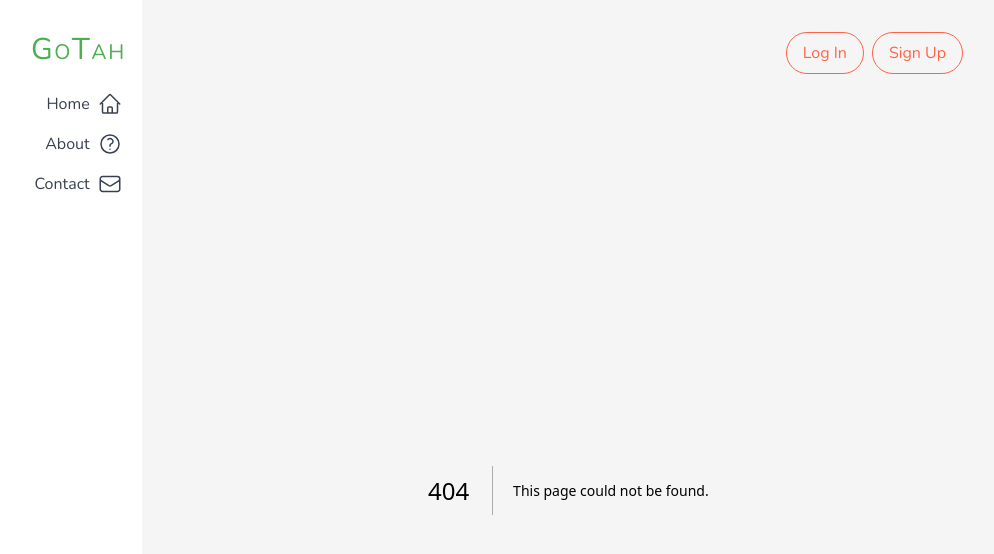
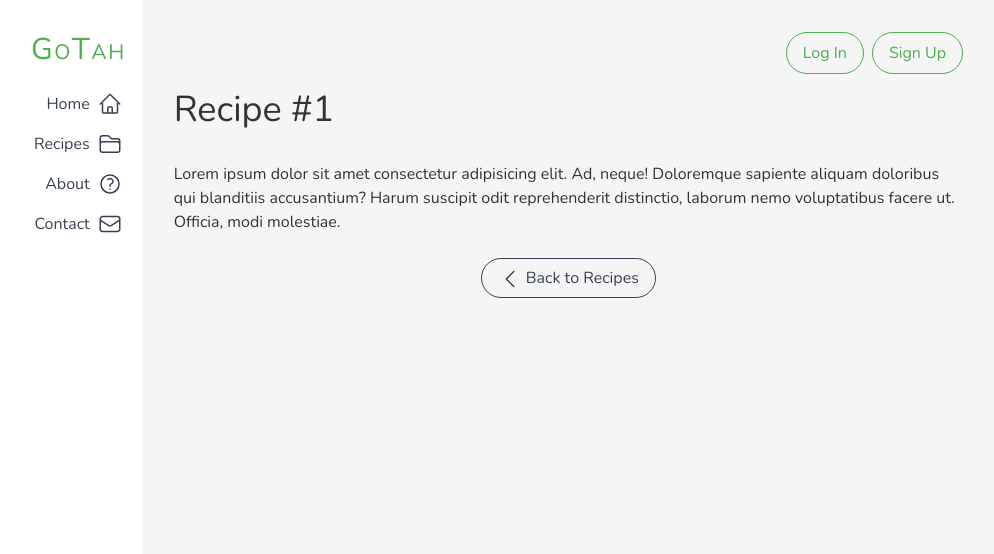
Before and after one commit to egomatsushita/recipe-manager, a Next.js app: page /recipes/1 in a window 1280 px wide. Before the commit this address had no page. Shown: the top 554 px of the page, without its empty margins (285-1279 px from the left). Built offline with nearby package versions, Linux system fonts and the light colour scheme.

Commit message:
[RM-4] feat: Set up recipes and recipe page

```diff
--- a/app/(home)/page.tsx
+++ b/app/(home)/page.tsx
@@ -1,74 +1,18 @@
-import Image from 'next/image'
+import { recipes } from '@/app/api/recipes'
+import RecipeCard from '@/app/ui/recipe-card'
 
 export default function Home() {
-  const cards = [
-    {
-      title: 'Noodles',
-      author: 'Mario',
-      description:
-        'Lorem ipsum dolor sit amet consectetur adipisicing elit. Natus, quos corporis. Mollitia itaque enim ex, eum, quam nemo veritatis nesciunt odit deserunt maxime aperiam quas provident illum nam dicta natus?',
-      imageSrc: '/noodles.jpeg',
-      duration: 20,
-    },
-    {
-      title: 'Curry',
-      author: 'John',
-      description:
-        'Lorem ipsum dolor sit amet consectetur adipisicing elit. Natus, quos corporis. Mollitia itaque enim ex, eum, quam nemo veritatis nesciunt odit deserunt maxime aperiam quas provident illum nam dicta natus?',
-      imageSrc: '/curry.jpeg',
-      duration: 30,
-    },
-    {
-      title: 'Ceasar Salad',
-      author: 'Anne',
-      imageSrc: '/ceasar-salad.jpeg',
-      description:
-        'Lorem ipsum dolor sit amet consectetur adipisicing elit. Natus, quos corporis. Mollitia itaque enim ex, eum, quam nemo veritatis nesciunt odit deserunt maxime aperiam quas provident illum nam dicta natus?',
-      duration: 10,
-    },
-  ]
   return (
     <div>
-      <div className='text-6xl mb-8'>
-        <span>Recipes</span>
-      </div>
-      <div className='font-bold text-gray-700 my-8'>
+      <div className='font-bold text-primary my-8'>
         <span>Latest Recipes</span>
       </div>
       <div className='grid lg:grid-cols-2 xl:grid-cols-3 gap-8'>
-        {cards.map((card) => (
-          <div key={card.title} className='rounded-lg shadow overflow-hidden relative hover:shadow-lg cursor-pointer'>
-            <Image src={card.imageSrc} alt={card.title} width={500} height={200} layout='responsive' />
-            <div className='py-2 px-4'>
-              <div>
-                <span className='font-bold'>{card.title}</span>
-                <span className='block text-sm text-gray-700'>Recipe by {card.author}</span>
-              </div>
-            </div>
-            <div className='p-4'>
-              <div>{card.description}</div>
-              <div className='rounded-full bg-background py-2 px-4 absolute top-3 left-3'>
-                <svg
-                  xmlns='http://www.w3.org/2000/svg'
-                  fill='none'
-                  viewBox='0 0 24 24'
-                  strokeWidth={1.5}
-                  stroke='currentColor'
-                  className='w-6 h-6 inline-block mr-1'
-                >
-                  <path
-                    strokeLinecap='round'
-                    strokeLinejoin='round'
-                    d='M12 6v6h4.5m4.5 0a9 9 0 1 1-18 0 9 9 0 0 1 18 0Z'
-                  />
-                </svg>
-                {card.duration} min
-              </div>
-            </div>
-          </div>
+        {recipes.map((recipe) => (
+          <RecipeCard key={recipe.id} data={recipe} />
         ))}
       </div>
-      <div className='font-bold text-gray-700 my-8'>
+      <div className='font-bold text-primary my-8'>
         <span>Most Popular</span>
       </div>
       <div className='flex justify-center'>
--- /dev/null
+++ b/app/api/recipes.ts
@@ -0,0 +1,29 @@
+export const recipes = [
+  {
+    id: 1,
+    title: 'Noodles',
+    author: 'Mario',
+    description:
+      'Lorem ipsum dolor sit amet consectetur adipisicing elit. Natus, quos corporis. Mollitia itaque enim ex, eum, quam nemo veritatis nesciunt odit deserunt maxime aperiam quas provident illum nam dicta natus?',
+    imageSrc: '/noodles.jpeg',
+    duration: 20,
+  },
+  {
+    id: 2,
+    title: 'Curry',
+    author: 'John',
+    description:
+      'Lorem ipsum dolor sit amet consectetur adipisicing elit. Natus, quos corporis. Mollitia itaque enim ex, eum, quam nemo veritatis nesciunt odit deserunt maxime aperiam quas provident illum nam dicta natus?',
+    imageSrc: '/curry.jpeg',
+    duration: 30,
+  },
+  {
+    id: 3,
+    title: 'Ceasar Salad',
+    author: 'Anne',
+    imageSrc: '/ceasar-salad.jpeg',
+    description:
+      'Lorem ipsum dolor sit amet consectetur adipisicing elit. Natus, quos corporis. Mollitia itaque enim ex, eum, quam nemo veritatis nesciunt odit deserunt maxime aperiam quas provident illum nam dicta natus?',
+    duration: 10,
+  },
+]
--- a/app/globals.css
+++ b/app/globals.css
@@ -27,11 +27,11 @@ input[type='number']::-webkit-outer-spin-button {
 }
 
 .btn-primary {
-  @apply btn border-secondary-500 text-secondary-500 hover:bg-secondary-500 hover:text-white;
+  @apply btn border-primary text-primary hover:bg-primary hover:text-white transition ease-in-out duration-500;
 }
 
 .btn-secondary {
-  @apply btn border-gray-700 text-gray-700 hover:bg-gray-700 hover:text-white;
+  @apply btn border-gray-700 text-gray-700 hover:bg-gray-700 hover:text-white hover:shadow-inner transform hover:scale-110 hover:opacity-50 transition ease-out duration-300;
 }
 
 .small-caps {
--- a/app/layout.tsx
+++ b/app/layout.tsx
@@ -6,7 +6,7 @@ import SideNav from '@/app/ui/sidenav'
 const nunito = Nunito({ subsets: ['latin'] })
 
 export const metadata: Metadata = {
-  title: 'Gotah - Recipe Manager',
+  title: 'GoTah - Recipe Manager',
   description: 'Recipe manager',
 }
 
--- /dev/null
+++ b/app/recipes/[id]/page.tsx
@@ -0,0 +1,31 @@
+import Link from 'next/link'
+
+export default function RecipePage({ params }: { params: { id: number } }) {
+  return (
+    <div>
+      <h1 className='text-4xl mb-8'>Recipe #{params.id}</h1>
+      <span>
+        Lorem ipsum dolor sit amet consectetur adipisicing elit. Ad, neque! Doloremque sapiente aliquam doloribus qui
+        blanditiis accusantium? Harum suscipit odit reprehenderit distinctio, laborum nemo voluptatibus facere ut.
+        Officia, modi molestiae.
+      </span>
+      <div className='mt-8 text-center'>
+        <Link href='/recipes'>
+          <span className='btn-secondary'>
+            <svg
+              xmlns='http://www.w3.org/2000/svg'
+              fill='none'
+              viewBox='0 0 24 24'
+              strokeWidth={1.5}
+              stroke='currentColor'
+              className='w-6 h-6 inline-block mr-1'
+            >
+              <path strokeLinecap='round' strokeLinejoin='round' d='M15.75 19.5 8.25 12l7.5-7.5' />
+            </svg>
+            Back to Recipes
+          </span>
+        </Link>
+      </div>
+    </div>
+  )
+}
--- /dev/null
+++ b/app/recipes/page.tsx
@@ -0,0 +1,14 @@
+import { recipes } from '@/app/api/recipes'
+import RecipeCard from '@/app/ui/recipe-card'
+
+export default function RecipesPage() {
+  return (
+    <div className='mt-8'>
+      <main className='grid lg:grid-cols-2 xl:grid-cols-3 gap-8'>
+        {recipes.map((recipe) => (
+          <RecipeCard key={recipe.id} data={recipe} />
+        ))}
+      </main>
+    </div>
+  )
+}
--- a/app/ui/nav-links.tsx
+++ b/app/ui/nav-links.tsx
@@ -23,6 +23,26 @@ export default function NavLinks() {
             strokeLinecap='round'
             strokeLinejoin='round'
             d='m2.25 12 8.954-8.955c.44-.439 1.152-.439 1.591 0L21.75 12M4.5 9.75v10.125c0 .621.504 1.125 1.125 1.125H9.75v-4.875c0-.621.504-1.125 1.125-1.125h2.25c.621 0 1.125.504 1.125 1.125V21h4.125c.621 0 1.125-.504 1.125-1.125V9.75M8.25 21h8.25'
+          />
+        </svg>
+      ),
+    },
+    {
+      name: 'Recipes',
+      href: '/recipes',
+      icon: (
+        <svg
+          xmlns='http://www.w3.org/2000/svg'
+          fill='none'
+          viewBox='0 0 24 24'
+          strokeWidth={1.5}
+          stroke='currentColor'
+          className='w-6 h-6'
+        >
+          <path
+            strokeLinecap='round'
+            strokeLinejoin='round'
+            d='M2.25 12.75V12A2.25 2.25 0 0 1 4.5 9.75h15A2.25 2.25 0 0 1 21.75 12v.75m-8.69-6.44-2.12-2.12a1.5 1.5 0 0 0-1.061-.44H4.5A2.25 2.25 0 0 0 2.25 6v12a2.25 2.25 0 0 0 2.25 2.25h15A2.25 2.25 0 0 0 21.75 18V9a2.25 2.25 0 0 0-2.25-2.25h-5.379a1.5 1.5 0 0 1-1.06-.44Z'
           />
         </svg>
       ),
@@ -76,7 +96,7 @@ export default function NavLinks() {
           key={link.name}
           href={link.href}
           className={clsx(
-            'flex justify-end gap-2 py-2 px-4 text-gray-700 border-r-4 hover:text-primary hover:border-primary',
+            'flex justify-end gap-2 py-2 px-4 border-r-4 text-gray-700 hover:text-primary hover:border-primary hover:border-opacity-50',
             {
               'border-primary': pathname === link.href,
               'border-white': pathname !== link.href,
--- /dev/null
+++ b/app/ui/recipe-card.tsx
@@ -0,0 +1,46 @@
+import Image from 'next/image'
+import Link from 'next/link'
+
+type Recipe = {
+  id: number
+  title: string
+  author: string
+  description: string
+  imageSrc: string
+  duration: number
+}
+type CardProps = {
+  data: Recipe
+}
+
+export default function Card({ data }: CardProps) {
+  return (
+    <div key={data.title} className='rounded-lg shadow overflow-hidden relative hover:shadow-lg cursor-pointer'>
+      <Link href={`/recipes/${data.id}`}>
+        <Image src={data.imageSrc} alt={data.title} width={500} height={200} layout='responsive' />
+        <div className='py-2 px-4'>
+          <div>
+            <span className='font-bold'>{data.title}</span>
+            <span className='block text-sm text-gray-700'>Recipe by {data.author}</span>
+          </div>
+        </div>
+        <div className='p-4'>
+          <div>{data.description}</div>
+          <div className='rounded-full bg-background py-2 px-4 absolute top-3 left-3'>
+            <svg
+              xmlns='http://www.w3.org/2000/svg'
+              fill='none'
+              viewBox='0 0 24 24'
+              strokeWidth={1.5}
+              stroke='currentColor'
+              className='w-6 h-6 inline-block mr-1'
+            >
+              <path strokeLinecap='round' strokeLinejoin='round' d='M12 6v6h4.5m4.5 0a9 9 0 1 1-18 0 9 9 0 0 1 18 0Z' />
+            </svg>
+            {data.duration} min
+          </div>
+        </div>
+      </Link>
+    </div>
+  )
+}
```
